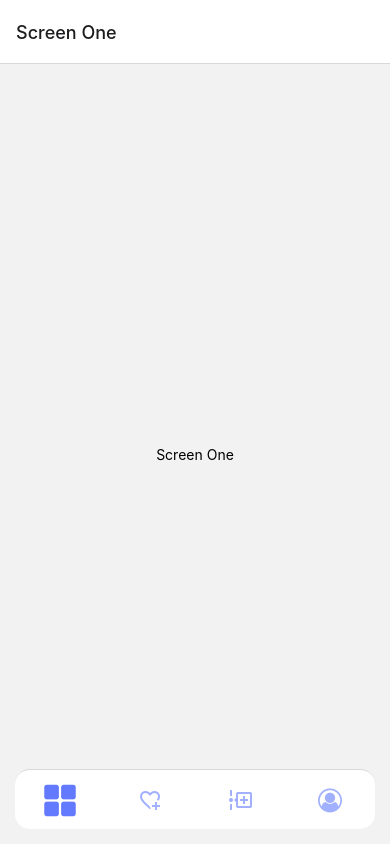
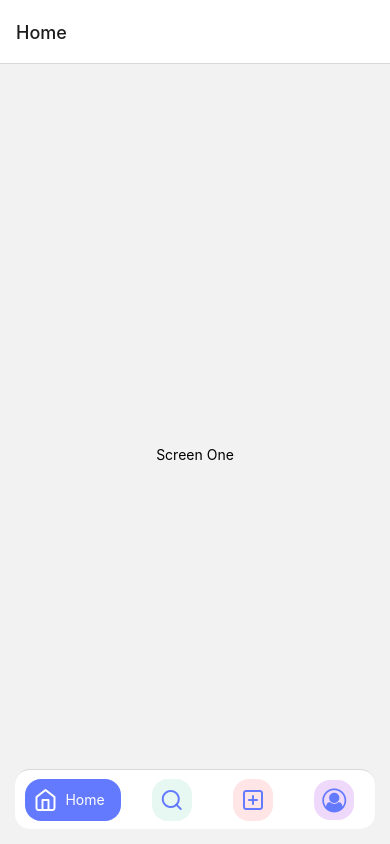
Before and after one commit to pankaj-kumar-mishra/rn-my-guide, a React Native app: screen /BTthree in a window 390 px wide. Built offline with nearby package versions, Linux system fonts and the light colour scheme; what native-base would draw is missing.

Commit message:
bottom tab 3, layout animation added

```diff
--- a/babel.config.js
+++ b/babel.config.js
@@ -1,3 +1,13 @@
 module.exports = {
   presets: ['module:metro-react-native-babel-preset'],
+  plugins: ['react-native-reanimated/plugin'],
 };
+
+// ALTERNATE WAY
+// module.exports = function (api) {
+//   api.cache(true);
+//   return {
+//     presets: ['babel-preset-expo'],
+//     plugins: ['module:react-native-dotenv', 'react-native-reanimated/plugin'],
+//   };
+// };
--- a/package.json
+++ b/package.json
@@ -21,6 +21,7 @@
     "react-native": "0.67.4",
     "react-native-animatable": "^1.3.3",
     "react-native-paper": "^4.11.2",
+    "react-native-reanimated": "^2.5.0",
     "react-native-safe-area-context": "^4.2.2",
     "react-native-screens": "^3.13.1",
     "react-native-svg": "^12.3.0",
--- a/src/bottomTabs/BottomTabThree.js
+++ b/src/bottomTabs/BottomTabThree.js
@@ -1,5 +1,5 @@
 import React, {useRef, useEffect} from 'react';
-import {StyleSheet, Pressable} from 'react-native';
+import {StyleSheet, Pressable, View, Text} from 'react-native';
 import {createBottomTabNavigator} from '@react-navigation/bottom-tabs';
 import * as Animatable from 'react-native-animatable';
 import {
@@ -14,35 +14,39 @@ import Colors from '../constants/Colors';
 const TabArr = [
   {
     route: 'ScreenOne',
-    label: 'Screen One',
-    type: Icons.Ionicons,
-    activeIcon: 'grid',
-    inActiveIcon: 'grid-outline',
+    label: 'Home',
+    type: Icons.Feather,
+    icon: 'home',
     component: ScreenOne,
+    color: Colors.primary,
+    alphaClr: Colors.primaryAlpha,
   },
   {
     route: 'ScreenTwo',
-    label: 'Screen Two',
-    type: Icons.MaterialCommunityIcons,
-    activeIcon: 'heart-plus',
-    inActiveIcon: 'heart-plus-outline',
+    label: 'Search',
+    type: Icons.Feather,
+    icon: 'search',
     component: ScreenTwo,
+    color: Colors.green,
+    alphaClr: Colors.greenAlpha,
   },
   {
     route: 'ScreenThree',
-    label: 'Screen Three',
-    type: Icons.MaterialCommunityIcons,
-    activeIcon: 'timeline-plus',
-    inActiveIcon: 'timeline-plus-outline',
+    label: 'Add New',
+    type: Icons.Feather,
+    icon: 'plus-square',
     component: ScreenThree,
+    color: Colors.red,
+    alphaClr: Colors.redAlpha,
   },
   {
     route: 'ScreenFour',
-    label: 'Screen Four',
+    label: 'Account',
     type: Icons.FontAwesome,
-    activeIcon: 'user-circle',
-    inActiveIcon: 'user-circle-o',
+    icon: 'user-circle-o',
     component: ScreenFour,
+    color: Colors.purple,
+    alphaClr: Colors.purpleAlpha,
   },
 ];
 
@@ -50,6 +54,7 @@ const Tab = createBottomTabNavigator();
 
 const TabButton = props => {
   const viewRef = useRef(null);
+  const textViewRef = useRef(null);
 
   const {item, onPress, accessibilityState} = props;
   //   console.log(props);
@@ -58,27 +63,52 @@ const TabButton = props => {
   useEffect(() => {
     if (focused) {
       viewRef.current.animate({
-        0: {scale: 0.8, rotate: '0deg'},
-        1: {scale: 1.5, rotate: '360deg'},
+        0: {scale: 0},
+        1: {scale: 1},
+      });
+      textViewRef.current.animate({
+        0: {scale: 0},
+        1: {scale: 1},
       });
     } else {
       viewRef.current.animate({
-        0: {scale: 1.5, rotate: '360deg'},
-        1: {scale: 1, rotate: '0deg'},
+        0: {scale: 1},
+        1: {scale: 0},
+      });
+      textViewRef.current.animate({
+        0: {scale: 1},
+        1: {scale: 0},
       });
     }
   }, [focused]);
 
   return (
-    <Pressable onPress={onPress} style={styles.tabBtn}>
-      <Animatable.View ref={viewRef} duration={1000}>
-        <Icon
-          name={focused ? item.activeIcon : item.inActiveIcon}
-          type={item.type}
-          color={focused ? Colors.primary : Colors.primaryLite}
-          //size={size}
+    <Pressable
+      onPress={onPress}
+      style={[styles.tabBtn, {flex: focused ? 1 : 0.7}]}>
+      <View>
+        <Animatable.View
+          ref={viewRef}
+          style={[
+            StyleSheet.absoluteFillObject,
+            {backgroundColor: item.color, borderRadius: 16},
+          ]}
         />
-      </Animatable.View>
+        <View
+          style={[
+            styles.btn,
+            {backgroundColor: focused ? null : item.alphaClr},
+          ]}>
+          <Icon
+            type={item.type}
+            name={item.icon}
+            color={focused ? Colors.white : Colors.primary}
+          />
+          <Animatable.View ref={textViewRef}>
+            {focused && <Text style={styles.btnText}>{item.label}</Text>}
+          </Animatable.View>
+        </View>
+      </View>
     </Pressable>
   );
 };
@@ -97,14 +127,6 @@ const BottomTabThree = () => {
           options={{
             title: item.label,
             tabBarShowLabel: false,
-            //tabBarIcon: ({focused, color, size}) => (
-            //  <Icon
-            //    name={focused ? item.activeIcon : item.inActiveIcon}
-            //    type={item.type}
-            //    color={color}
-            //    size={size}
-            //  />
-            //),
             tabBarButton: props => <TabButton {...props} item={item} />,
           }}
         />
@@ -126,8 +148,17 @@ const styles = StyleSheet.create({
     elevation: 1,
   },
   tabBtn: {
-    flex: 1,
     alignItems: 'center',
     justifyContent: 'center',
   },
+  btn: {
+    flexDirection: 'row',
+    alignItems: 'center',
+    padding: 8,
+    borderRadius: 16,
+  },
+  btnText: {
+    color: 'white',
+    paddingHorizontal: 8,
+  },
 });
--- a/src/navigation/RootStack.js
+++ b/src/navigation/RootStack.js
@@ -5,6 +5,7 @@ import BottomTabOne from '../bottomTabs/BottomTabOne';
 import BottomTabTwo from '../bottomTabs/BottomTabTwo';
 import BottomTabThree from '../bottomTabs/BottomTabThree';
 import FormikYup from '../screens/FormikYup';
+import MagicLayout from '../screens/animations/MagicLayout';
 
 const Stack = createNativeStackNavigator();
 
@@ -37,6 +38,15 @@ const RootStack = () => {
           headerTitleAlign: 'center',
         }}
       />
+
+      {/* ANIMATIONS */}
+      <Stack.Screen
+        name="MagicLayout"
+        component={MagicLayout}
+        options={{
+          headerShown: false,
+        }}
+      />
     </Stack.Navigator>
   );
 };
--- a/src/screens/Home.js
+++ b/src/screens/Home.js
@@ -25,6 +25,12 @@ const Home = () => {
         style={styles.listItem}
         onPress={() => navToScreen('FormikYup')}>
         <Text>formik/Yup Validation</Text>
+      </Pressable>
+      <View style={styles.line} />
+      <Pressable
+        style={styles.listItem}
+        onPress={() => navToScreen('MagicLayout')}>
+        <Text>Layout Animation (reanimated)</Text>
       </Pressable>
     </View>
   );
--- /dev/null
+++ b/src/screens/animations/MagicLayout.js
@@ -0,0 +1,191 @@
+import React, {useState, useCallback, useRef, useEffect} from 'react';
+import {
+  StyleSheet,
+  Text,
+  View,
+  ScrollView,
+  FlatList,
+  TouchableOpacity,
+  LayoutAnimation,
+} from 'react-native';
+import Animated, {FadeInUp, FadeOutLeft, Layout} from 'react-native-reanimated';
+import Colors from '../../constants/Colors';
+
+const data = Array(5)
+  .fill(0)
+  .map((_, idx) => ({id: idx}));
+
+const MagicLayout = () => {
+  const isStaggerMode = useRef(true);
+  const flatlist = useRef(null);
+  const scrollView = useRef(null);
+  const [items, setItems] = useState([]);
+
+  useEffect(() => {
+    setTimeout(() => {
+      setItems(data);
+
+      isStaggerMode.current = false;
+    }, 1000);
+  }, []);
+
+  const handleRemoveItem = useCallback(id => {
+    // LayoutAnimation.configureNext(LayoutAnimation.Presets.easeInEaseOut);
+    setItems(prevItems => {
+      return prevItems.filter(x => x.id !== id);
+    });
+  }, []);
+  const handleAddItem = useCallback(() => {
+    setItems(prevItems => {
+      // const nextItem = prevItems.length > 0 ? {id: prevItems.length} : {id: 0};
+      const nextItemId = (prevItems[prevItems.length - 1]?.id ?? 0) + 1;
+      return [...prevItems, {id: nextItemId}];
+    });
+  }, []);
+
+  return (
+    <>
+      <ScrollView
+        ref={scrollView}
+        onContentSizeChange={() =>
+          scrollView.current.scrollToEnd({animated: true})
+        }
+        style={styles.scrollView}>
+        {items.map((item, index) => (
+          <Animated.View
+            key={item.id}
+            //entering={FadeInUp}
+            // for stagger animation
+            entering={
+              isStaggerMode.current ? FadeInUp.delay(index * 100) : FadeInUp
+            }
+            exiting={FadeOutLeft.duration(500)}
+            //layout animation start after exiting done
+            layout={Layout.delay(300)}
+            style={styles.listItem}>
+            <Text style={styles.text}>{item.id}</Text>
+            <TouchableOpacity
+              activeOpacity={0.5}
+              onPress={() => handleRemoveItem(item.id)}
+              style={styles.removeBtn}>
+              <Text style={styles.text}>X</Text>
+            </TouchableOpacity>
+          </Animated.View>
+        ))}
+      </ScrollView>
+
+      {/* <FlatList
+        ref={flatlist}
+        onContentSizeChange={() =>
+          flatlist.current.scrollToEnd({animated: true})
+        }
+        data={items}
+        keyExtractor={item => item.id.toString()}
+        style={styles.scrollView}
+        //itemLayoutAnimation={Layout.springify()}
+        renderItem={({item, index}) => (
+          <Animated.View
+            key={item.id}
+            //entering={FadeInUp}
+            // for stagger animation
+            entering={
+              isStaggerMode.current ? FadeInUp.delay(index * 100) : FadeInUp
+            }
+            exiting={FadeOutLeft.duration(500)}
+            //layout animation start after exiting done
+            layout={Layout.delay(300)}
+            style={styles.listItem}>
+            <Text style={styles.text}>{item.id}</Text>
+            <TouchableOpacity
+              activeOpacity={0.5}
+              onPress={() => handleRemoveItem(item.id)}
+              style={styles.removeBtn}>
+              <Text style={styles.text}>X</Text>
+            </TouchableOpacity>
+          </Animated.View>
+        )}
+      /> */}
+
+      {/* <FlatList
+        data={items}
+        keyExtractor={item => item.id.toString()}
+        style={styles.scrollView}
+        renderItem={({item, index}) => (
+          <Animated.View
+            key={item.id}
+            //entering={FadeInUp}
+            // for stagger animation
+            entering={
+              isStaggerMode.current ? FadeInUp.delay(index * 100) : FadeInUp
+            }
+            // BUG exiting animation not working in flatlist
+            //exiting={FadeOutLeft.duration(500)}
+            //layout animation start after exiting done
+            //layout={Layout.delay(300)}
+            style={styles.listItem}>
+            <Text style={styles.text}>{item.id}</Text>
+            <TouchableOpacity
+              activeOpacity={0.5}
+              onPress={() => handleRemoveItem(item.id)}
+              style={styles.removeBtn}>
+              <Text style={styles.text}>X</Text>
+            </TouchableOpacity>
+          </Animated.View>
+        )}
+      /> */}
+
+      <TouchableOpacity
+        activeOpacity={0.5}
+        onPress={handleAddItem}
+        style={styles.addBtn}>
+        <Text style={styles.text}>+</Text>
+      </TouchableOpacity>
+    </>
+  );
+};
+
+export default MagicLayout;
+
+const styles = StyleSheet.create({
+  scrollView: {
+    backgroundColor: Colors.gold,
+    paddingTop: 10,
+  },
+  listItem: {
+    height: 60,
+    backgroundColor: Colors.primary,
+    borderRadius: 20,
+    marginBottom: 15,
+    marginHorizontal: '4%',
+    elevation: 5,
+    shadowColor: 'black',
+    shadowOpacity: 0.5,
+    shadowOffset: {width: 0, height: 10},
+    shadowRadius: 10,
+    alignItems: 'center',
+    justifyContent: 'center',
+  },
+  text: {
+    fontSize: 30,
+    color: Colors.white,
+  },
+  addBtn: {
+    width: 60,
+    aspectRatio: 1,
+    backgroundColor: 'goldenrod',
+    borderRadius: 30,
+    alignItems: 'center',
+    justifyContent: 'center',
+    position: 'absolute',
+    right: '4%',
+    bottom: 10,
+  },
+  removeBtn: {
+    position: 'absolute',
+    right: 5,
+    top: 5,
+    backgroundColor: Colors.red,
+    transform: [{scale: 0.8}],
+    padding: 5,
+  },
+});
```
Also changed, not shown: App.js (+13 -1 lines), 2 other files (tests, documents, lock files or other folders).
